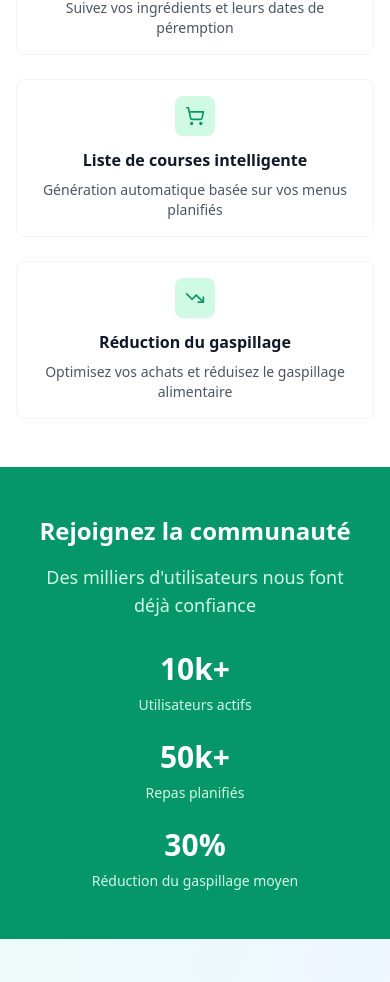
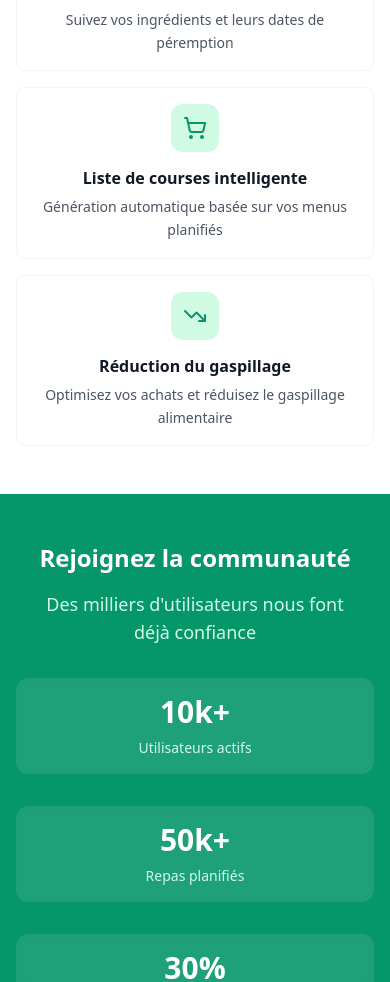
Before and after one commit to Nahary007/MiamPlanner, a React (Vite) app in the folder Frontend_planifer_miam/: page / in a window 390 px wide. Shown: the part 1015-1997 px from the top of the page. Built offline with nearby package versions, Linux system fonts and the light colour scheme.

Commit message:
Improve mobile layout for features grid with better spacing
cgen-c7b23a06c8de48a696a80f9237da5cc2

```diff
--- a/Frontend_planifer_miam/src/pages/Home.tsx
+++ b/Frontend_planifer_miam/src/pages/Home.tsx
@@ -105,21 +105,21 @@ const Home: React.FC = () => {
             </p>
           </div>
 
-          <div className="grid grid-cols-1 sm:grid-cols-2 lg:grid-cols-4 gap-6 md:gap-8">
+          <div className="grid grid-cols-1 sm:grid-cols-2 lg:grid-cols-4 gap-4 sm:gap-6 md:gap-8">
             {features.map((feature, index) => {
               const Icon = feature.icon;
               return (
                 <div
                   key={index}
-                  className="text-center p-4 md:p-6 rounded-lg border border-gray-100 hover:shadow-lg transition-shadow"
+                  className="text-center p-4 md:p-6 rounded-lg border border-gray-100 hover:shadow-lg transition-all duration-300 bg-white"
                 >
-                  <div className="inline-flex items-center justify-center w-10 h-10 md:w-12 md:h-12 bg-emerald-100 rounded-lg mb-3 md:mb-4">
-                    <Icon className="h-5 w-5 md:h-6 md:w-6 text-emerald-600" />
+                  <div className="inline-flex items-center justify-center w-12 h-12 md:w-14 md:h-14 bg-emerald-100 rounded-xl mb-4">
+                    <Icon className="h-6 w-6 md:h-7 md:w-7 text-emerald-600" />
                   </div>
-                  <h3 className="text-base md:text-lg font-semibold text-gray-900 mb-2">
+                  <h3 className="text-base md:text-lg font-semibold text-gray-900 mb-2 leading-tight">
                     {feature.title}
                   </h3>
-                  <p className="text-sm md:text-base text-gray-600">
+                  <p className="text-sm md:text-base text-gray-600 leading-relaxed">
                     {feature.description}
                   </p>
                 </div>
@@ -141,28 +141,28 @@ const Home: React.FC = () => {
             </p>
           </div>
 
-          <div className="grid grid-cols-1 sm:grid-cols-3 gap-6 md:gap-8 text-center">
-            <div>
-              <div className="text-3xl md:text-4xl font-bold text-white mb-2">
+          <div className="grid grid-cols-1 sm:grid-cols-3 gap-8 md:gap-12 text-center">
+            <div className="bg-white bg-opacity-10 rounded-xl p-4 md:p-6 backdrop-blur-sm">
+              <div className="text-3xl md:text-4xl lg:text-5xl font-bold text-white mb-2">
                 10k+
               </div>
-              <div className="text-sm md:text-base text-emerald-100">
+              <div className="text-sm md:text-base text-emerald-100 font-medium">
                 Utilisateurs actifs
               </div>
             </div>
-            <div>
-              <div className="text-3xl md:text-4xl font-bold text-white mb-2">
+            <div className="bg-white bg-opacity-10 rounded-xl p-4 md:p-6 backdrop-blur-sm">
+              <div className="text-3xl md:text-4xl lg:text-5xl font-bold text-white mb-2">
                 50k+
               </div>
-              <div className="text-sm md:text-base text-emerald-100">
+              <div className="text-sm md:text-base text-emerald-100 font-medium">
                 Repas planifiés
               </div>
             </div>
-            <div>
-              <div className="text-3xl md:text-4xl font-bold text-white mb-2">
+            <div className="bg-white bg-opacity-10 rounded-xl p-4 md:p-6 backdrop-blur-sm">
+              <div className="text-3xl md:text-4xl lg:text-5xl font-bold text-white mb-2">
                 30%
               </div>
-              <div className="text-sm md:text-base text-emerald-100">
+              <div className="text-sm md:text-base text-emerald-100 font-medium">
                 Réduction du gaspillage moyen
               </div>
             </div>
```
